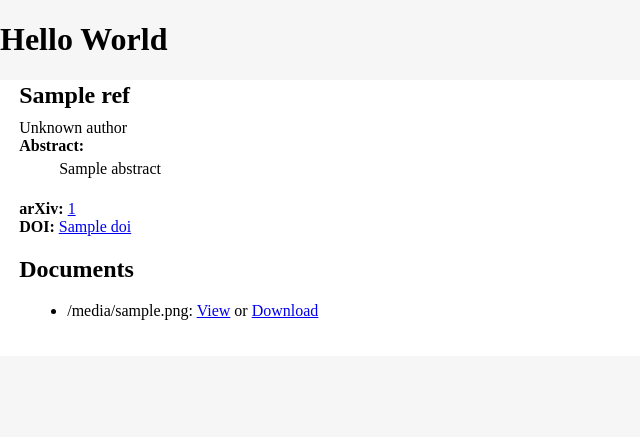
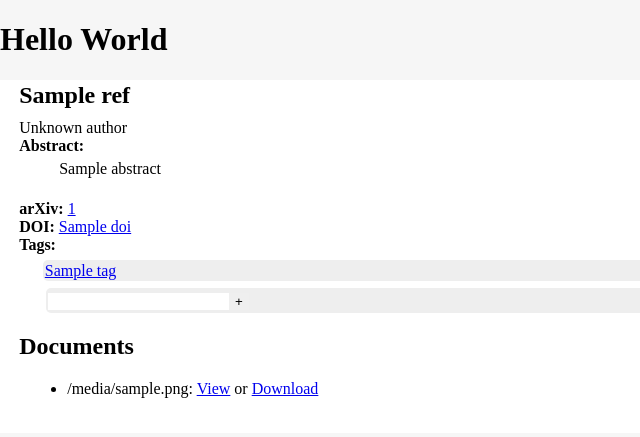
Before and after one commit to bgamari/reftrack, a Django app: template templates/refs/show.html in a window 1280 px wide. Shown: the top 437 px of the page, without its empty margins (0-640 px from the left). Run offline with Django 3.2, Linux system fonts and the light colour scheme; the template is opened without the code that fills it: most values are stand-ins (such as "Sample title", 1, 10 or a date in 2020).

Commit message:
Tag manipulation mostly works

```diff
--- a/refs/templatetags/tags.py
+++ b/refs/templatetags/tags.py
@@ -6,12 +6,11 @@ register = template.Library()
 
 def format_tag(ref, tag):
         name = cond_esc(tag['name'])
-        return '<li class="tag"><a href="/tags/%s">%s</a><a style="display:none;">remove</a></li>' % (name, name)
+        return '<li class="tag" data-name="%s"></li>' % name
 
 @register.filter
 def format_tags(ref):
-        if 'tags' not in ref: return ''
-        s = '<ul class="tag-list">'
-        s += ' '.join(format_tag(ref, tag) for tag in ref['tags'])
+        s = '<ul class="tag-list" data-refid="%s">' % ref['_id'].replace('/', '_')
+        s += ' '.join(format_tag(ref, tag) for tag in ref.get('tags', []))
         s += '</ul>'
         return mark_safe(s)
--- a/refs/urls.py
+++ b/refs/urls.py
@@ -3,5 +3,7 @@ from django.conf.urls.defaults import *
 urlpatterns = patterns('refs.views',
                        (r'^$', 'index'),
                        (r'^search$', 'search'),
-                       (r'^(?P<ref_id>.+)/$', 'show'),
+                       (r'^(?P<ref_id>.+)/show$', 'show'),
+                       (r'^(?P<ref_id>.+)/tags/add$', 'add_tag'),
+                       (r'^(?P<ref_id>.+)/tags/remove$', 'rm_tag'),
 )
--- a/static/css/layout.css
+++ b/static/css/layout.css
@@ -3,6 +3,11 @@ body, html {
 	margin: 0;
 	padding: 0;
 }
+
+/*div#page-head {
+        background-color: #00164c;
+        color: #fff;
+}*/
 
 div#content {
 	background-color: #fff;
@@ -33,20 +38,3 @@ ul li {
 	margin-left: 1.5em;
 	margin-top: 0.4em;
 }
-
-code {
-	background-color: #f6f6f6;
-	border: 1px solid #999;
-	border-left: none;
-	border-right: none;
-	padding-left: 2px;
-	padding-right: 2px;
-	white-space: nowrap;
-}
-
-pre code {
-	border: none;
-	padding: 0;
-	background: none;
-	white-space: pre-wrap;
-}
--- /dev/null
+++ b/static/css/tags.css
@@ -0,0 +1,31 @@
+ul.tag-list {
+        display: inline;
+}
+
+ul.tag-list li {
+        padding: 0.1em;
+        background-color: #eee;
+        border-radius: 5px;
+        display: -webkit-box;
+        -webkit-box-orient: horizontal;
+}
+
+ul.tag-list li.add-tag {
+        font-size: large;
+        cursor: pointer;
+}
+
+ul.tag-list li.add-tag input {
+        border: 1px #e9e9e9;
+}
+
+ul.tag-list li span.remove-tag {
+        display: none;
+        cursor: pointer;
+        background-color: #e1e1e1;
+}
+
+ul.tag-list li form {
+        display: -webkit-box;
+        -webkit-box-orient: horizontal;
+}
--- /dev/null
+++ b/static/js/tags.js
@@ -0,0 +1,68 @@
+function setup_tag(taglist, tag) {
+        var refid = taglist.readAttribute('data-refid');
+        var name = tag.readAttribute('data-name');
+
+        var a = new Element('a', {'href': '/tags/' + name});
+        a.update(name);
+        tag.appendChild(a);
+
+        var e = new Element('span', {'class': "remove-tag"});
+        e.update('Remove')
+        tag.appendChild(e);
+        tag.observe('mouseover', function() { e.style.display = 'block'; });
+        tag.observe('mouseout', function() { e.style.display = 'none'; });
+        e.observe('click', function() {
+                        console.log('rm_tag ' + name);
+                        new Ajax.Request('/refs/' + refid + '/tags/remove?name=' + name, {
+                                method: 'GET',
+                                onSuccess: function() {
+                                        console.log('Removed');
+                                        taglist.removeChild(tag);
+                                }
+                        });
+        });
+}
+
+function setup_taglist(taglist) {
+        var refid = taglist.readAttribute('data-refid')
+        Element.select(taglist, 'li').each(function(tag) { setup_tag(taglist, tag); });
+
+        var li = new Element('li', {'class': "add-tag"})
+        var submit = new Element('input', {
+                        'name': 'add-tag-submit',
+                        'type': 'submit',
+                        'value': '+'
+        });
+        var input = new Element('input', {
+                        'name': 'name',
+                        'type': 'text',
+                        'autocomplete': 'off'
+        });
+        var form = new Element('form', {
+                        'id': 'add-tag-form',
+                        'action': '/refs/' + refid + '/tags/add',
+                        'method': 'get',
+        });
+        form.appendChild(input);
+        form.appendChild(submit);
+        form.observe('submit', function(event) {
+                Event.stop(event);
+                form.request({
+                        onFailure: function(transport) { console.log('Error adding tag'); },
+                        onSuccess: function(transport) {
+                                input.value = '';
+                                var name = transport.responseText;
+                                var newtag = new Element('li', {'class': 'tag', 'data-name': name});
+                                setup_tag(taglist, newtag);
+                                li.insert({before: newtag});
+                        }
+                });
+        });
+
+        li.appendChild(form)
+        taglist.appendChild(li);
+}
+
+document.observe('dom:loaded', function() {
+        $$('ul.tag-list').each(setup_taglist);
+});
--- a/templates/base.html
+++ b/templates/base.html
@@ -4,12 +4,14 @@
                 <title>{% block page_title %}RefTrack{% endblock %}</title>
                 <link rel="stylesheet" type="text/css" href="{{ MEDIA_URL }}css/layout.css" />
                 <link rel="stylesheet" type="text/css" href="{{ MEDIA_URL }}css/spinner.css" />
+                <link rel="stylesheet" type="text/css" href="{{ MEDIA_URL }}css/tags.css" />
                 <script type="text/javascript" src="{{ MEDIA_URL }}js/prototype.js"></script>
+                <script type="text/javascript" src="{{ MEDIA_URL }}js/tags.js"></script>
 
                 {% block extra_head %}{% endblock %}
         </head>
         <body>
-                <div class="pagehead" id="pagehead">
+                <div id="page-head">
                         <h1>Hello World</h1>
                 </div>
                 <div id="content">
--- a/templates/refs/show.html
+++ b/templates/refs/show.html
@@ -29,7 +29,10 @@
         </div>
         {% endif %}
 
-        {{ ref|format_tags }}
+        <div>
+                <b>Tags:</b>
+                {{ ref|format_tags }}
+        </div>
 
         <h2>Documents</h2>
         <ul>
```
Also changed, not shown: refs/views.py (+30 -1 lines), templates/documents/view.html (+3 -4 lines).
